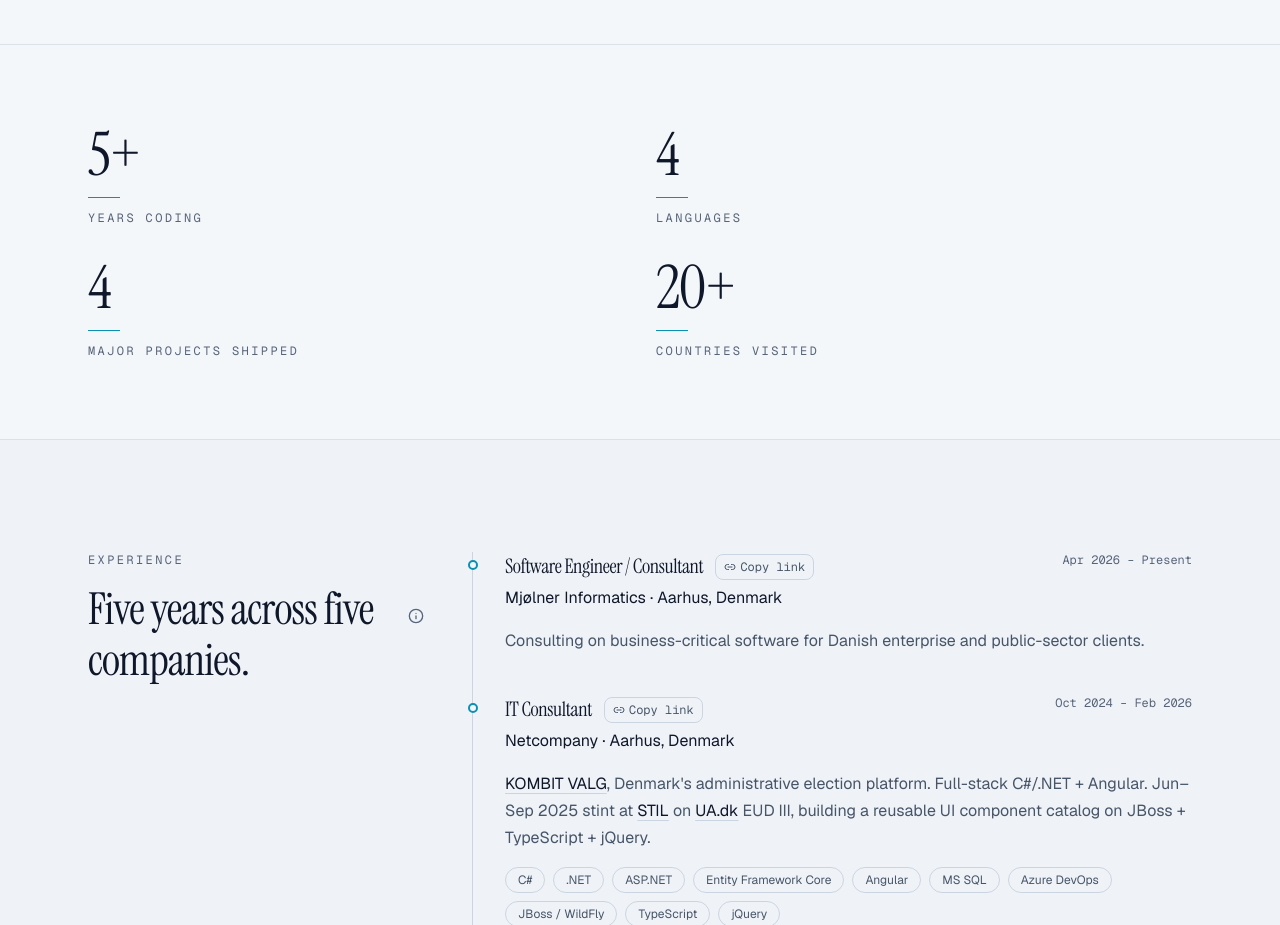
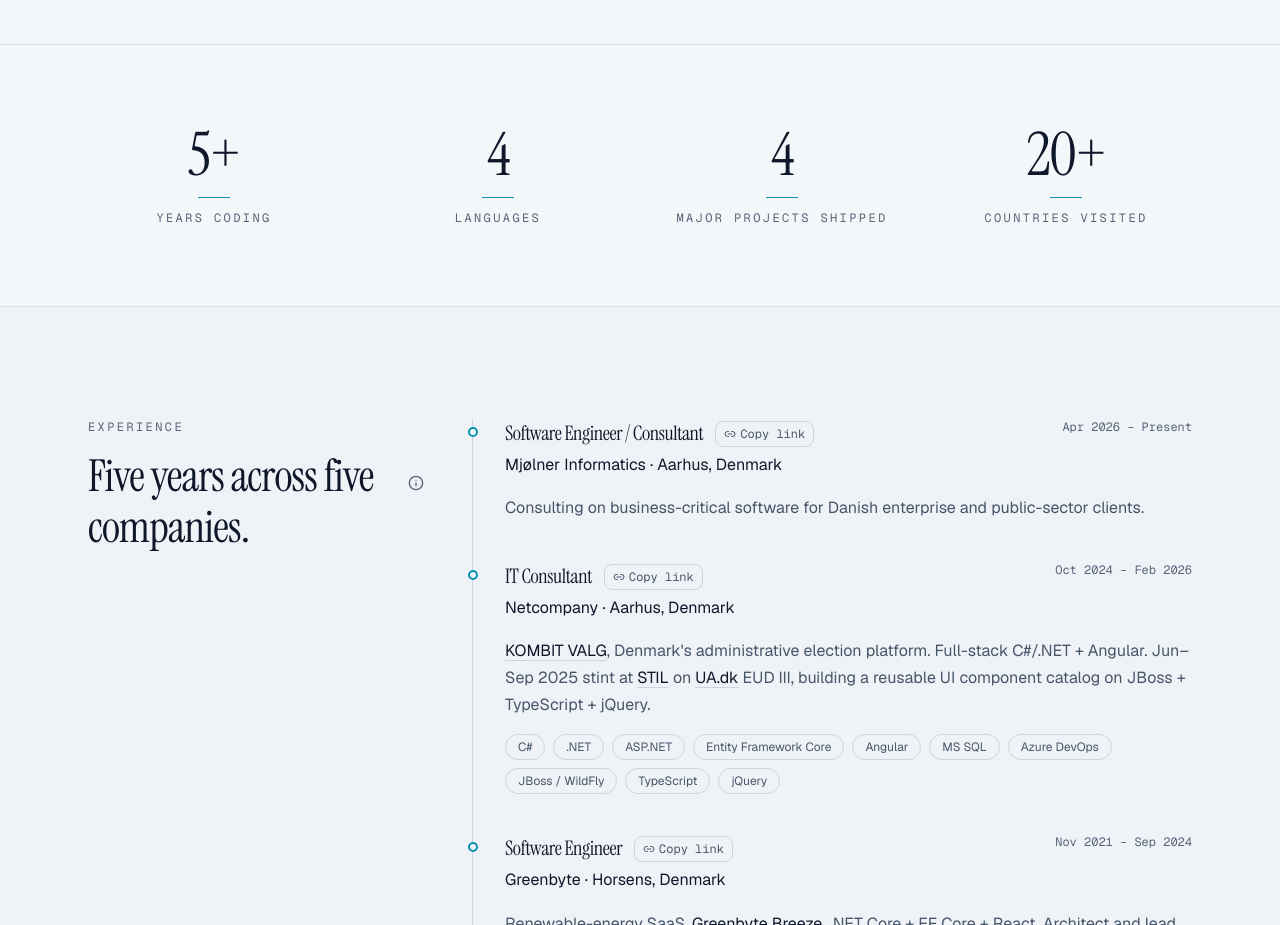
Before and after one commit to EduardF1/portfolio, a Next.js app: page /en in a window 1280 px wide. Shown: the part 1460-2385 px from the top of the page. Built offline with nearby package versions, Linux system fonts and the light colour scheme; no server answers.

Commit message:
stats-row: centre tiles as a group and per-item
Wrap the dl in flex justify-center and centre each tile's text so 4-up
at @md and the 2-up wrap on narrow widths both read as a balanced row
rather than left-aligning.

```diff
--- a/src/components/stats-row.tsx
+++ b/src/components/stats-row.tsx
@@ -10,9 +10,16 @@ const stats = [
 export function StatsRow() {
   const t = useTranslations("home");
   return (
-    <dl className="@container grid grid-cols-2 gap-8 @md:grid-cols-4">
+    // Wrap with a flex centring layer so 4-up at @md and the 2-up wrap at
+    // narrow widths both centre as a group, not left-align. Each tile
+    // also centres its own text — so a single tile in a wrapped row sits
+    // visually balanced rather than dangling at the start of the row.
+    <dl className="@container flex flex-wrap justify-center gap-x-8 gap-y-10">
       {stats.map(({ value, labelKey }) => (
-        <div key={labelKey} className="flex flex-col">
+        <div
+          key={labelKey}
+          className="flex flex-col items-center text-center w-[calc(50%-1rem)] @md:w-[calc(25%-1.5rem)]"
+        >
           <dd className="font-serif text-5xl leading-none tracking-tight text-foreground @md:text-6xl">
             {value}
           </dd>
```
